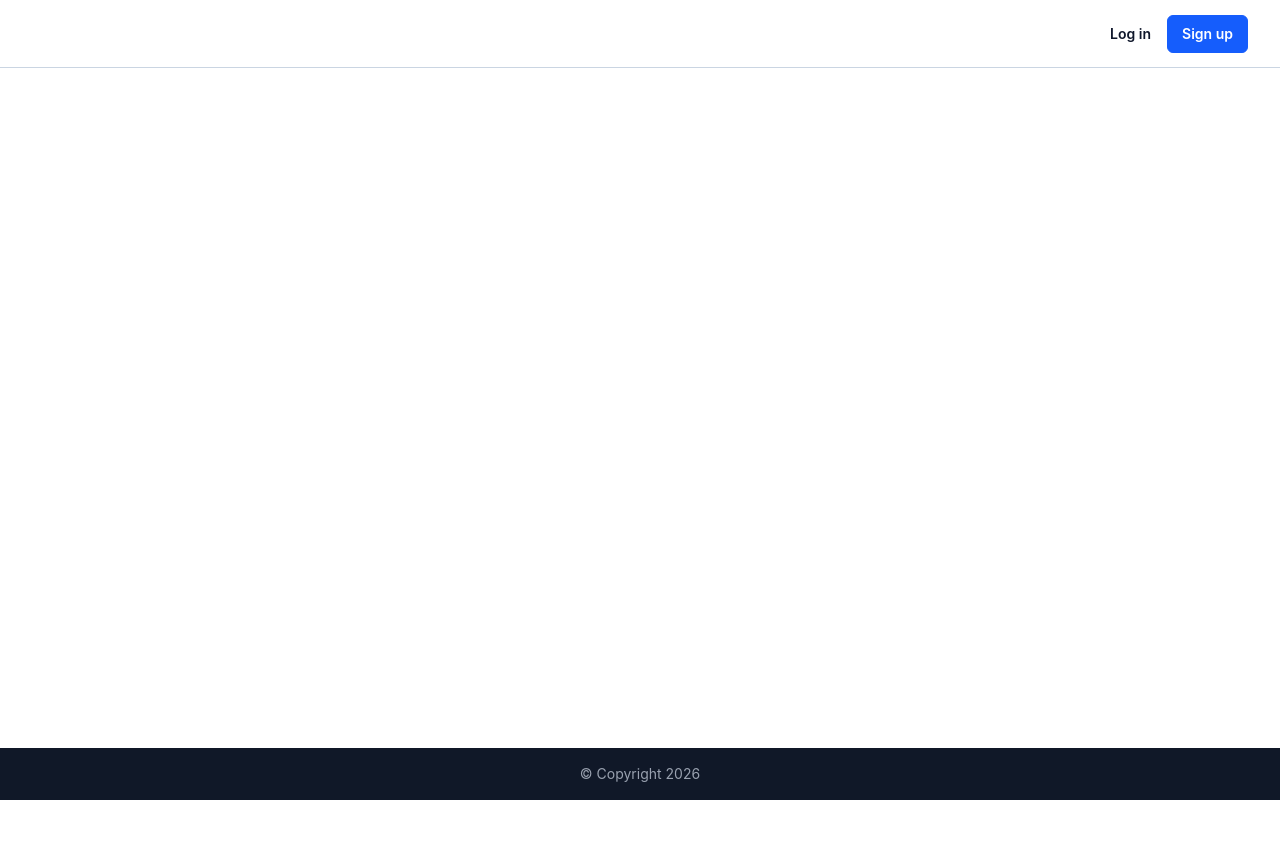
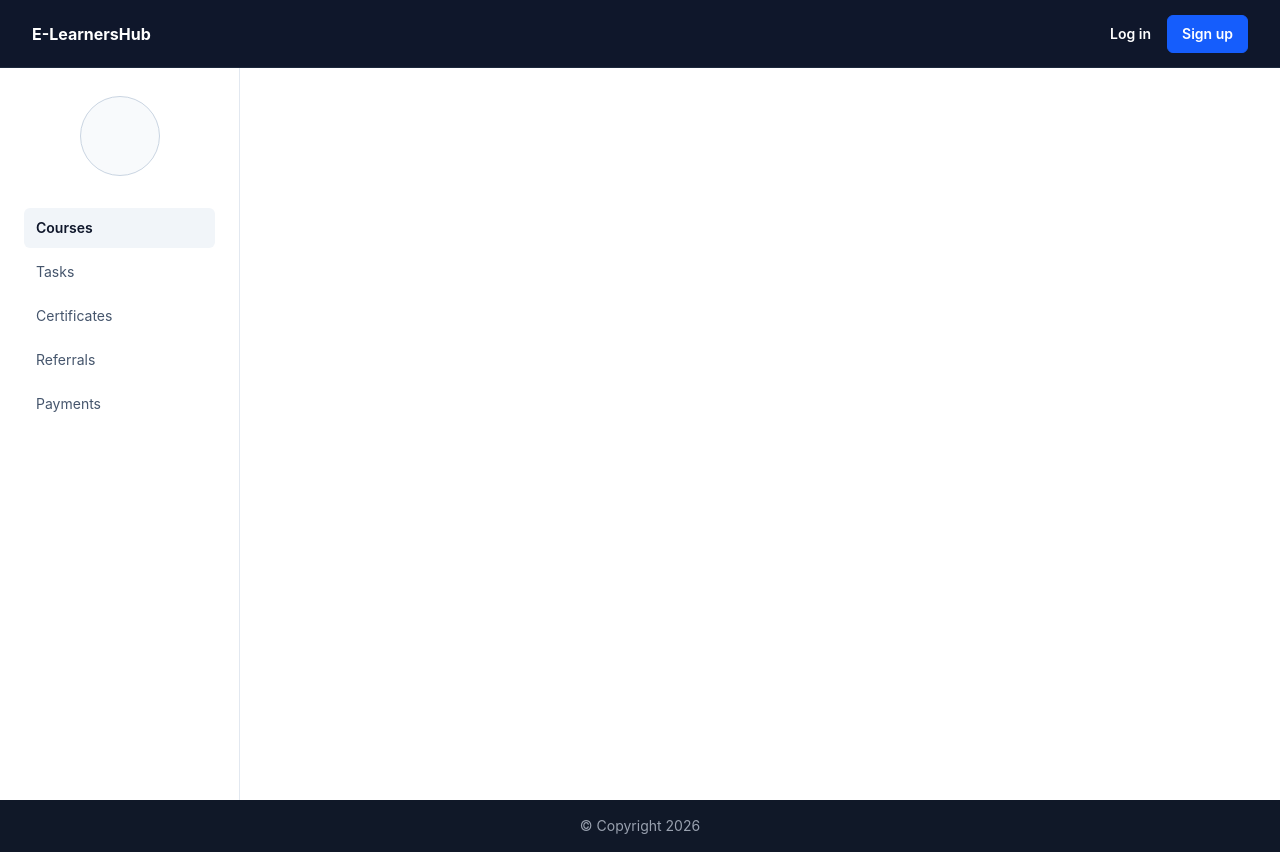
Before and after one commit to k1shor/learners, a React (Vite) app: page / in a window 1280 px wide. Before the commit the page ends 800 px from the top, so only its background shows below. Built offline with nearby package versions, Linux system fonts and the light colour scheme.

Commit message:
added sidebar with the profile tasks certificates referrals payments

```diff
--- a/src/App.jsx
+++ b/src/App.jsx
@@ -1,8 +1,4 @@
-import React from "react";
-
 import MyRoutes from "./MyRoutes";
-import Layout from "./components/layout/Layout";
-import Footer from "./components/layout/Footer";
 
 const App = () => {
   return (
--- a/src/components/layout/Footer.jsx
+++ b/src/components/layout/Footer.jsx
@@ -1,11 +1,9 @@
-import React from 'react'
-
 const Footer = () => {
   return (
     <footer className="bg-gray-900 py-4 text-sm text-gray-400 text-center">
       © Copyright 2026
     </footer>
   );
-}
+};
 
-export default Footer
+export default Footer;
--- a/src/components/layout/Header.jsx
+++ b/src/components/layout/Header.jsx
@@ -1,9 +1,7 @@
-import React from "react";
-
 const Header = () => {
   return (
     <nav
-      className="flex py-2 px-4 md:px-8 bg-white border-b border-slate-300 dark:border-neutral-700 dark:bg-neutral-900 min-h-[68px] relative z-20"
+      className="relative z-20 flex min-h-[68px] border-b border-slate-800 bg-slate-900 px-4 py-2 md:px-8"
       aria-label="Main navigation"
     >
       <div className="max-w-7xl mx-auto flex flex-wrap items-center justify-between gap-4 w-full">
@@ -11,26 +9,23 @@ const Header = () => {
           href="#"
           className="min-w-9 inline-block focus:outline-none focus-visible:ring-2 focus-visible:ring-blue-500 rounded"
         >
-          <span className="sr-only">Your Company</span>
-          <h1 style={{ fontWeight: "bold", color: "white" }}>E-LearnersHub</h1>
+          <span className="sr-only">E-LearnersHub</span>
+          <h1 className="font-bold text-white">E-LearnersHub</h1>
         </a>
 
         <div
           id="collapseMenu"
           tabindex="-1"
-          className="hidden lg:block max-lg:bg-white dark:max-lg:bg-neutral-900 max-lg:border-l max-lg:border-slate-300 dark:max-lg:border-neutral-700 max-lg:w-1/2 max-lg:fixed max-lg:top-0 max-lg:right-0 max-lg:h-full max-lg:shadow-md max-lg:overflow-auto max-sm:w-full z-50 outline-none"
+          className="hidden outline-none max-lg:fixed max-lg:right-0 max-lg:top-0 max-lg:z-50 max-lg:h-full max-lg:w-1/2 max-lg:overflow-auto max-lg:border-l max-lg:border-slate-700 max-lg:bg-slate-900 max-lg:shadow-md max-sm:w-full lg:block"
         >
-          <div className="py-2 px-4 flex justify-between items-center border-b border-slate-300 sticky top-0 bg-white dark:border-neutral-700 dark:bg-neutral-900 lg:hidden max-lg:min-h-[68px]">
+          <div className="sticky top-0 flex items-center justify-between border-b border-slate-700 bg-slate-900 px-4 py-2 max-lg:min-h-[68px] lg:hidden">
             <a
               href="#"
               className="inline-block focus:outline-none focus-visible:ring-2 focus-visible:ring-blue-500 rounded"
             >
-              <span className="sr-only">Your Company</span>
-              <img
-                src="https://readymadeui.com/logo-alt.svg"
-                alt="readymadeui logo dialog"
-                className="h-9 w-auto"
-              />
+              <span className="text-base font-bold text-white">
+                E-LearnersHub
+              </span>
             </a>
             <button
               type="button"
@@ -41,7 +36,7 @@ const Header = () => {
               <span className="sr-only">Close main menu</span>
               <svg
                 xmlns="http://www.w3.org/2000/svg"
-                className="size-4 fill-slate-900 dark:fill-slate-50"
+                className="size-4 fill-slate-50"
                 aria-hidden="true"
                 viewBox="0 0 329.269 329"
               >
@@ -57,7 +52,7 @@ const Header = () => {
         <div className="flex items-center gap-4">
           <a
             href="#"
-            className="text-slate-900 text-sm font-semibold hover:text-blue-700 dark:text-slate-50 dark:hover:text-blue-400 focus:outline-none focus-visible:ring-2 focus-visible:ring-blue-500 rounded"
+            className="rounded text-sm font-semibold text-white hover:text-blue-300 focus:outline-none focus-visible:ring-2 focus-visible:ring-blue-500"
           >
             Log in
           </a>
@@ -82,8 +77,7 @@ const Header = () => {
               aria-hidden="true"
               viewBox="0 0 20 20"
               xmlns="http://www.w3.org/2000/svg"
-            >
-            </svg>
+            ></svg>
           </button>
         </div>
       </div>
--- a/src/components/layout/Layout.jsx
+++ b/src/components/layout/Layout.jsx
@@ -1,4 +1,3 @@
-import React from "react";
 import Header from "./Header";
 import Footer from "./Footer";
 import { Outlet } from "react-router-dom";
--- a/src/pages/Homepage.jsx
+++ b/src/pages/Homepage.jsx
@@ -1,9 +1,37 @@
-import React from "react";
-import Header from "../components/layout/Header";
+const navigationItems = [
+  { label: "Courses", active: true },
+  { label: "Tasks" },
+  { label: "Certificates" },
+  { label: "Referrals" },
+  { label: "Payments" },
+];
 
 const Homepage = () => {
   return (
-    <div>
+    <div className="flex min-h-[calc(100vh-68px)] bg-white">
+      <aside className="w-full border-r border-slate-200 bg-white px-6 py-7 sm:w-60">
+        <div
+          aria-label="Profile placeholder"
+          className="mx-auto mb-8 h-20 w-20 rounded-full border border-slate-300 bg-slate-50"
+        />
+        <nav aria-label="Learner navigation" className="space-y-1">
+          {navigationItems.map((item) => (
+            <a
+              key={item.label}
+              href="#"
+              aria-current={item.active ? "page" : undefined}
+              className={`block rounded-md px-3 py-2.5 text-sm ${
+                item.active
+                  ? "bg-slate-100 font-semibold text-slate-900"
+                  : "text-slate-600 hover:bg-slate-50"
+              }`}
+            >
+              {item.label}
+            </a>
+          ))}
+        </nav>
+      </aside>
+      <main className="flex-1" aria-label="Page content" />
     </div>
   );
 };
```
Also changed, not shown: src/MyRoutes.jsx (+7 -10 lines).
